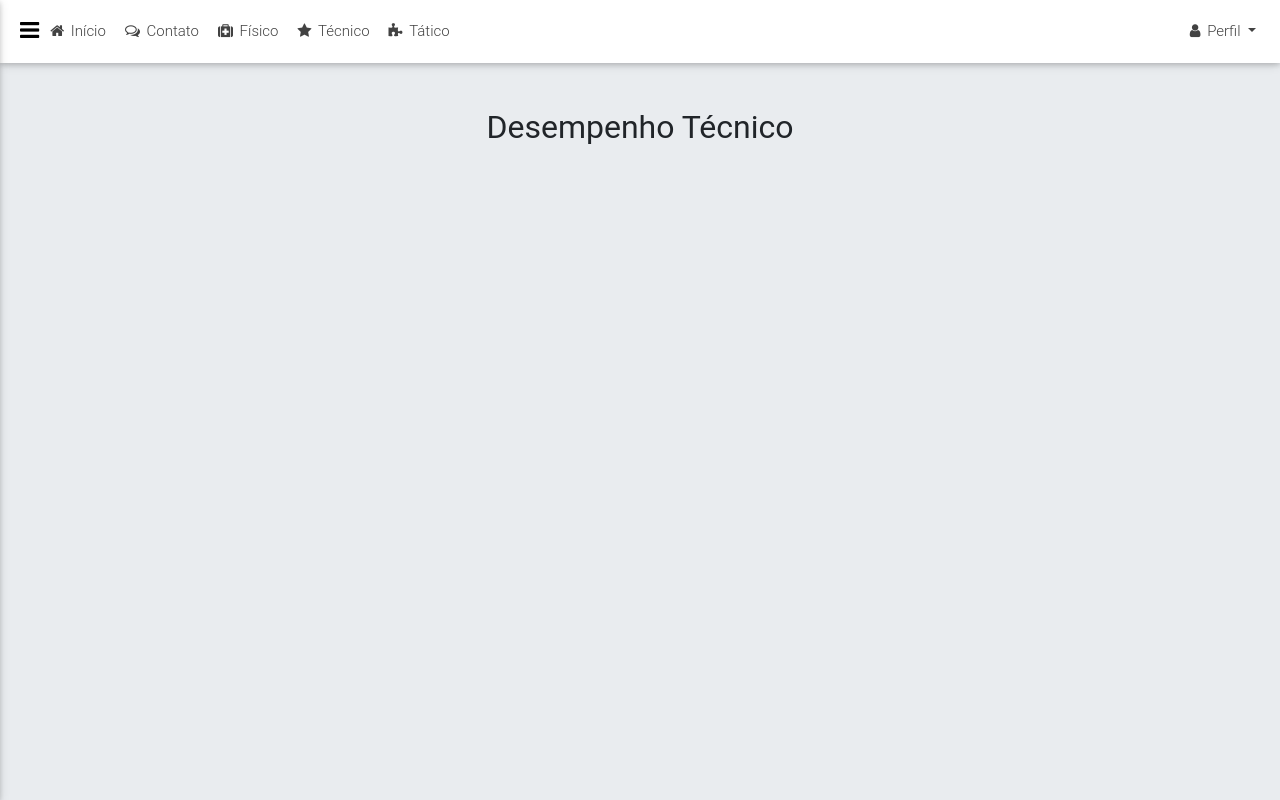
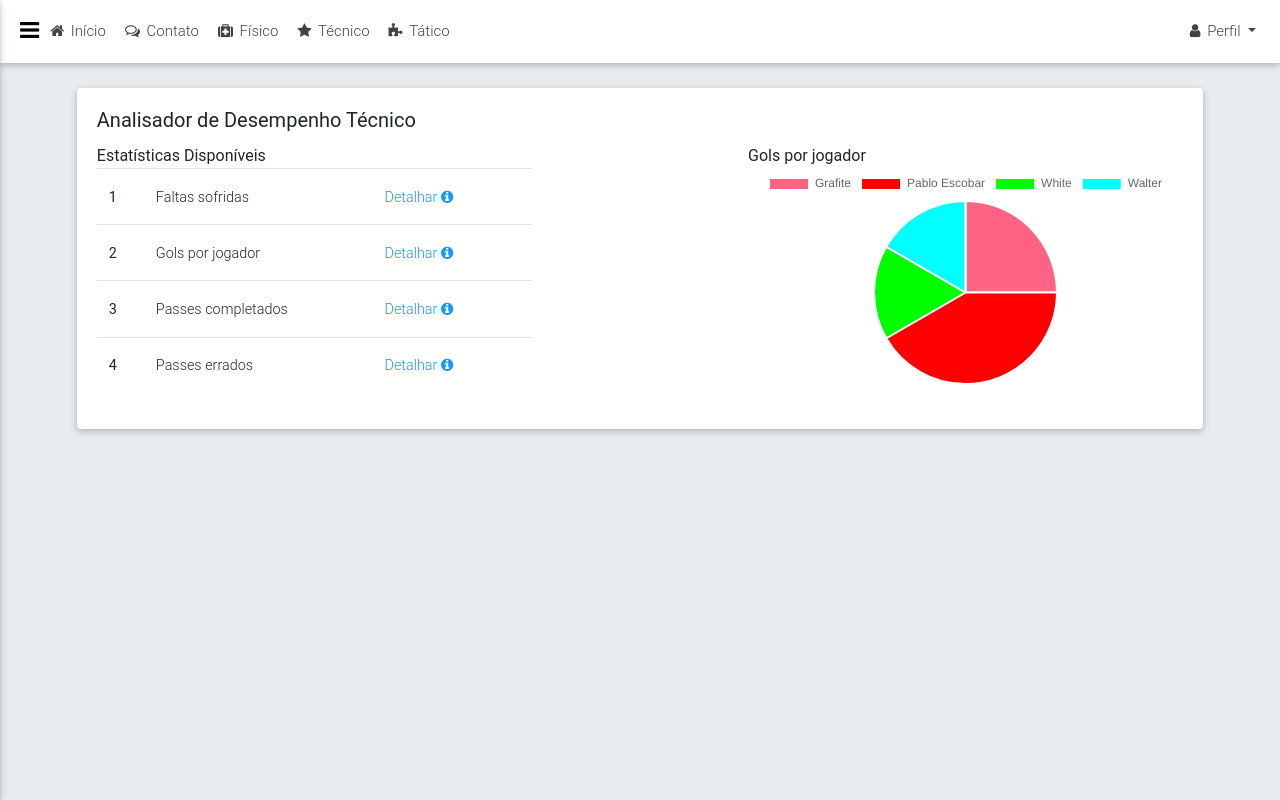
Before and after one commit to jonnrauber/sports-analyzer, a Flask app: page /desempenho-tecnico in a window 1280 px wide. Run offline with Flask 2, Linux system fonts and the light colour scheme; some libraries are stand-ins or nearby versions; some web fonts are replaced.

Commit message:
including chart.js & mdb

```diff
--- a/static/css/style.css
+++ b/static/css/style.css
@@ -1,3 +1,7 @@
+html, body {
+  height: 100%;
+}
+
 body {
   background-color: #e9ecef;
 }
@@ -37,3 +41,7 @@ footer {
 #logo-wrapper {
   height: 200px !important;
 }
+
+#card-desempenho {
+  min-height: 80%;
+}
--- a/templates/desempenho-tecnico.html
+++ b/templates/desempenho-tecnico.html
@@ -2,12 +2,85 @@
 
 {% block content %}
 
-<div class="card-body card-body-cascade text-center wow fadeIn" data-wow-delay="0.2s">
-  <!--Title-->
-  <h2 class="card-title"><strong>Desempenho Técnico</strong></h2>
-  <!-- <p class="card-text">
-    Sed ut perspiciatis unde omnis iste natus sit voluptatem accusantium doloremque laudantium, totam rem aperiam.
-  </p> -->
-</div>
+  <div class="card wow fadeIn" data-wow-delay="0.2s" id="card-desempenho">
+    <div class="card-body">
+      <h5 class="card-title">Analisador de Desempenho Técnico</h5>
+      <div class="row">
+        <div class="col-5">
+          Estatísticas Disponíveis
+          <table class="table table-hover">
+            <tbody>
+              <tr>
+                <th scope="row">1</th>
+                <td>Faltas sofridas</td>
+                <td><a class="blue-text">Detalhar <i class="fa fa-info-circle"></i></a></td>
+              </tr>
+              <tr>
+                <th scope="row">2</th>
+                <td>Gols por jogador</td>
+                <td><a class="blue-text">Detalhar <i class="fa fa-info-circle"></i></a></td>
+              </tr>
+              <tr>
+                <th scope="row">3</th>
+                <td>Passes completados</td>
+                <td><a class="blue-text">Detalhar <i class="fa fa-info-circle"></i></a></td>
+              </tr>
+              <tr>
+                <th scope="row">4</th>
+                <td>Passes errados</td>
+                <td><a class="blue-text">Detalhar <i class="fa fa-info-circle"></i></a></td>
+              </tr>
+            </tbody>
+          </table>
+        </div>
+
+        <div class="col-2">
+        </div>
+
+        <div class="col-5">
+          Gols por jogador
+          <canvas id="myChart"></canvas>
+        </div>
+      </div>
+    </div>
+  </div>
+
+  <script src="https://cdnjs.cloudflare.com/ajax/libs/Chart.js/2.4.0/Chart.min.js"></script>
+  <script>
+    var ctx = document.getElementById('myChart').getContext('2d');
+    // For a pie chart
+    var myPieChart = new Chart(ctx,{
+        type: 'pie',
+        data: {
+            labels: ["Grafite", "Pablo Escobar", "White", "Walter"],
+            datasets: [{
+                label: "Gols por Jogador",
+                backgroundColor: ['rgb(255, 99, 132)', 'rgb(255, 0, 0)', 'rgb(0, 255, 0)', 'rgb(0, 255, 255)'],
+                data: [6, 10, 4, 4],
+            }]
+        },
+        options: {}
+    });
+
+
+    // var chart = new Chart(ctx, {
+    //   // The type of chart we want to create
+    //   type: 'line',
+    //
+    //   // The data for our dataset
+    //   data: {
+    //       labels: ["January", "February", "March", "April", "May", "June", "July"],
+    //       datasets: [{
+    //           label: "My First dataset",
+    //           backgroundColor: 'rgb(255, 99, 132)',
+    //           borderColor: 'rgb(255, 99, 132)',
+    //           data: [0, 10, 5, 2, 20, 30, 45],
+    //       }]
+    //   },
+    //
+    //   // Configuration options go here
+    //   options: {}
+    // });
+  </script>
 
 {% endblock %}
--- a/templates/index.html
+++ b/templates/index.html
@@ -8,7 +8,7 @@
           <h1>Descubra o poder da análise estatística no futebol</h1>
         </div>
         <div class="col text-center">
-          <button type="button" class="btn btn-dark">+ saiba mais</button>
+          <button type="button" class="btn btn-light">+ saiba mais</button>
         </div>
       </div>
     </div>
```
Also changed, not shown: templates/desempenho-fisico.html (+52 -7 lines), templates/desempenho-tatico.html (+47 -7 lines), templates/template.html (+11 -4 lines).
